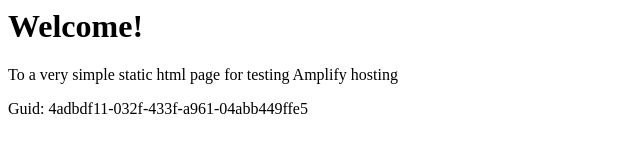
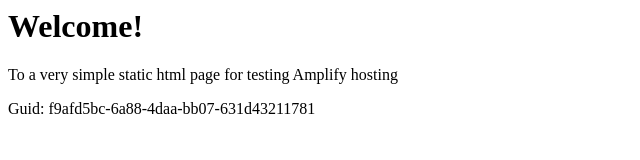
Before and after one commit to aws-aemilia-icn/Github-PR-Commit-Integration-Test-DoNotTouch-GitHubWebhookPushCanaryTest-v1-preprod-ap-northeast-2, a website: page src/index.html in a window 1280 px wide. Shown: the full height of the page, 0-640 px from the left. Drawn offline with Linux system fonts and the light colour scheme.

Commit message:
commit from integ tests

```diff
--- a/src/index.html
+++ b/src/index.html
@@ -12,6 +12,6 @@
 <body>
     <h1>Welcome!</h1>
     <p>To a very simple static html page for testing Amplify hosting</p>
-    <p>Guid: 4adbdf11-032f-433f-a961-04abb449ffe5</p></body>
+    <p>Guid: f9afd5bc-6a88-4daa-bb07-631d43211781</p></body>
 
 </html>
```
